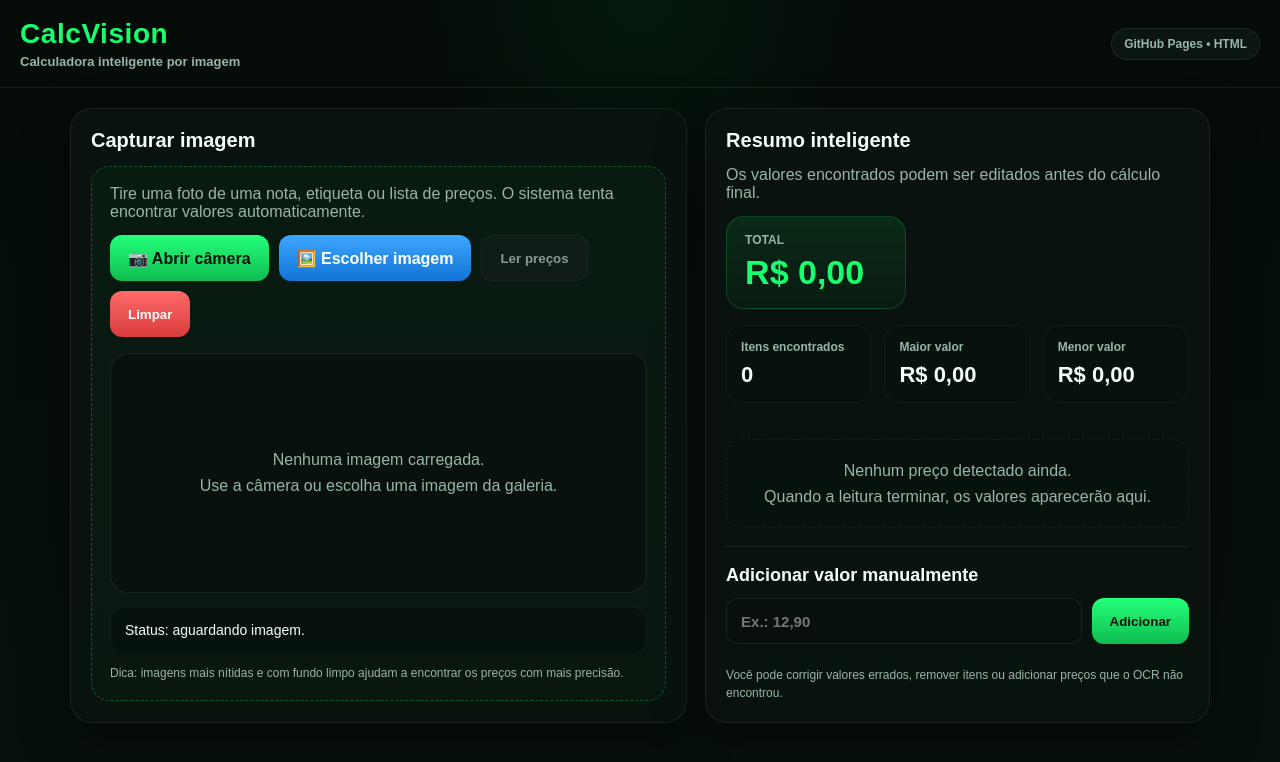
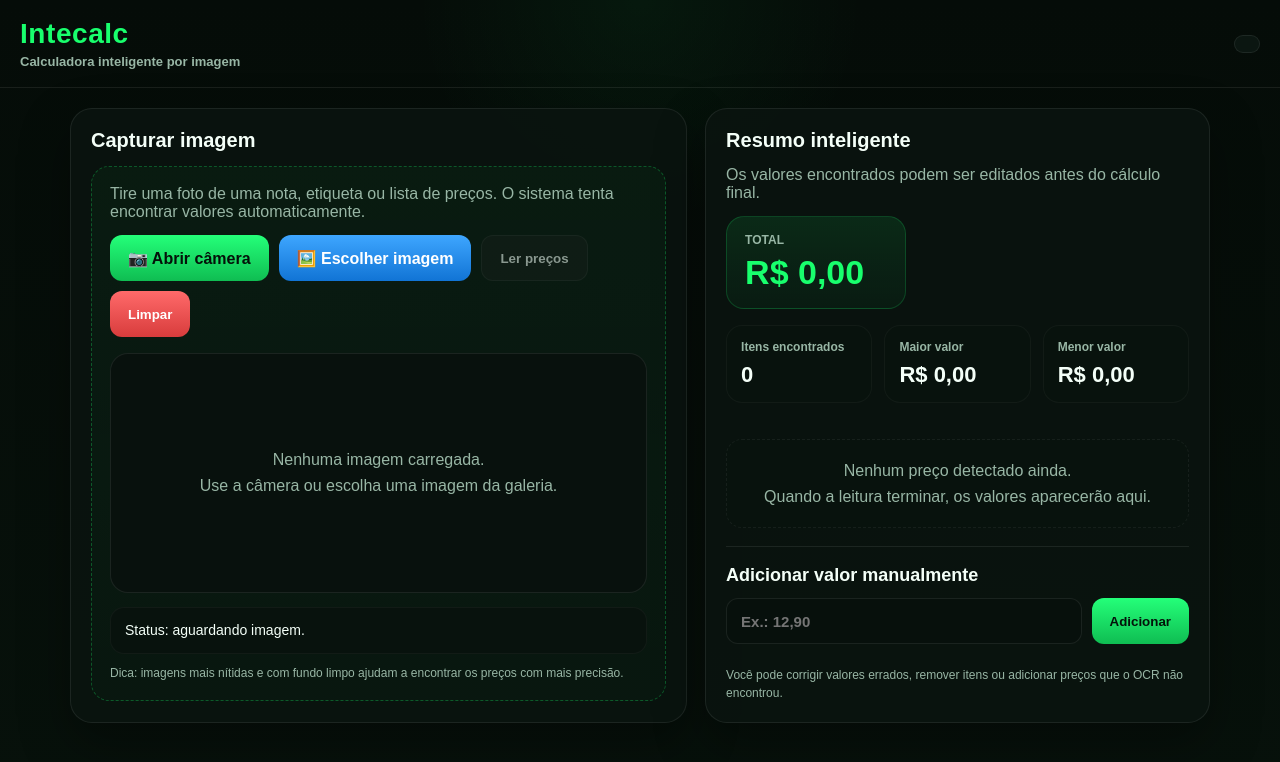
Before and after one commit to hibrity/Intecalc, a plain HTML site: page index.html in a window 1280 px wide. Drawn offline with Linux system fonts and the light colour scheme.

Commit message:
Atualizar o index.html

```diff
--- a/index.html
+++ b/index.html
@@ -394,10 +394,10 @@
   <div class="page">
     <header class="topbar">
       <div class="brand-wrap">
-        <div class="brand">CalcVision</div>
+        <div class="brand">Intecalc</div>
         <div class="sub">Calculadora inteligente por imagem</div>
       </div>
-      <div class="badge">GitHub Pages • HTML</div>
+      <div class="badge"></div>
     </header>
 
     <main class="container">
```
